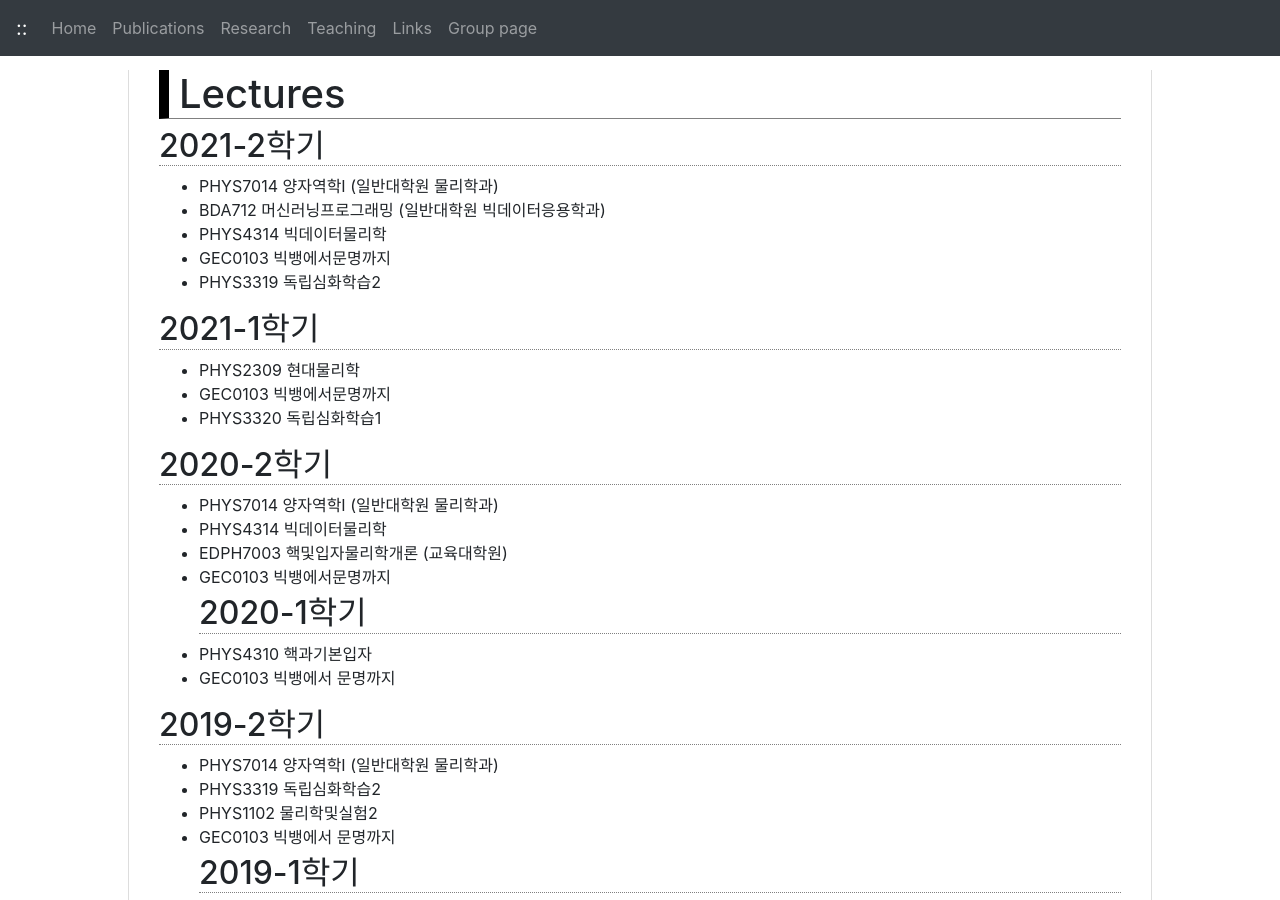
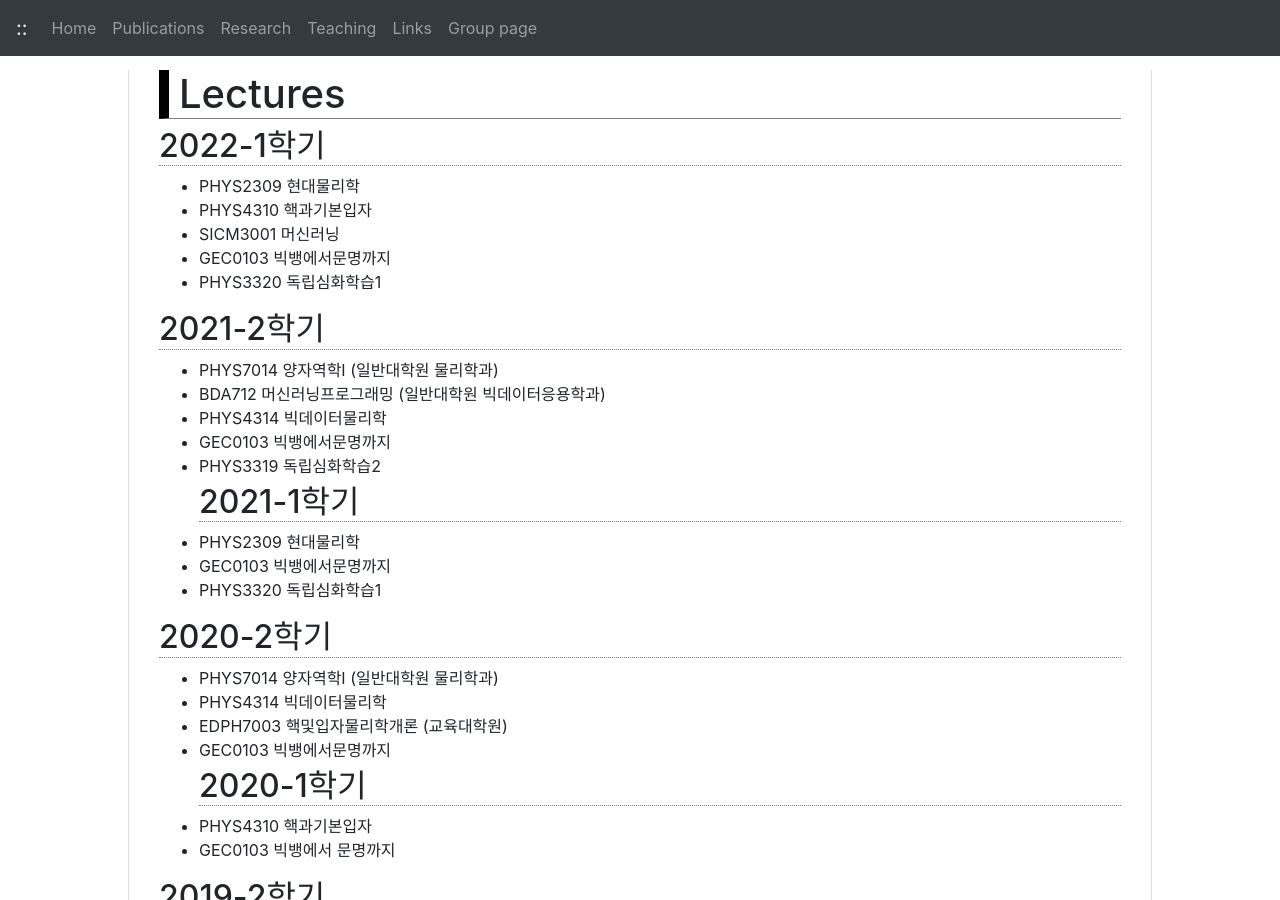
Before and after one commit to jhgoh/jhgoh.github.io, a Jekyll site: the page built from Teaching.md, in a window 1280 px wide and 900 px high. Built offline with Jekyll 4.4.1, drawn with Linux system fonts in a browser that asks for light colours; nearby versions of some CDN libraries; our own code applies the rules of GitHub Pages for plain Markdown files.

Commit message:
Update Teaching.md

```diff
--- a/Teaching.md
+++ b/Teaching.md
@@ -1,11 +1,17 @@
 # Lectures
+## 2022-1학기
+- PHYS2309 현대물리학
+- PHYS4310 핵과기본입자
+- SICM3001 머신러닝
+- GEC0103 빅뱅에서문명까지
+- PHYS3320 독립심화학습1
+
 ## 2021-2학기
 - PHYS7014 양자역학I (일반대학원 물리학과)
 - BDA712 머신러닝프로그래밍 (일반대학원 빅데이터응용학과)
 - PHYS4314 빅데이터물리학
 - GEC0103 빅뱅에서문명까지
 - PHYS3319 독립심화학습2
-
 ## 2021-1학기
 - PHYS2309 현대물리학
 - GEC0103 빅뱅에서문명까지
```
